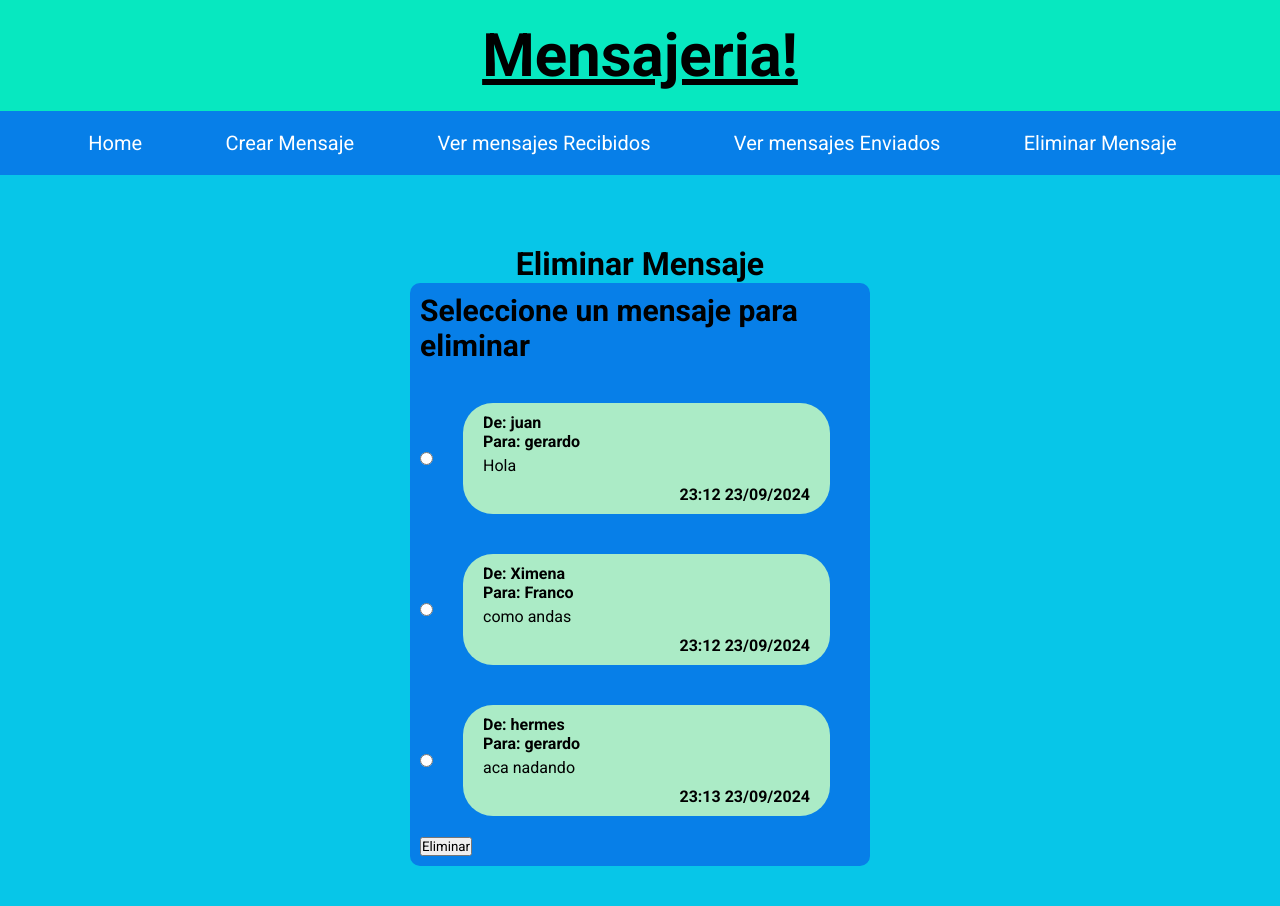
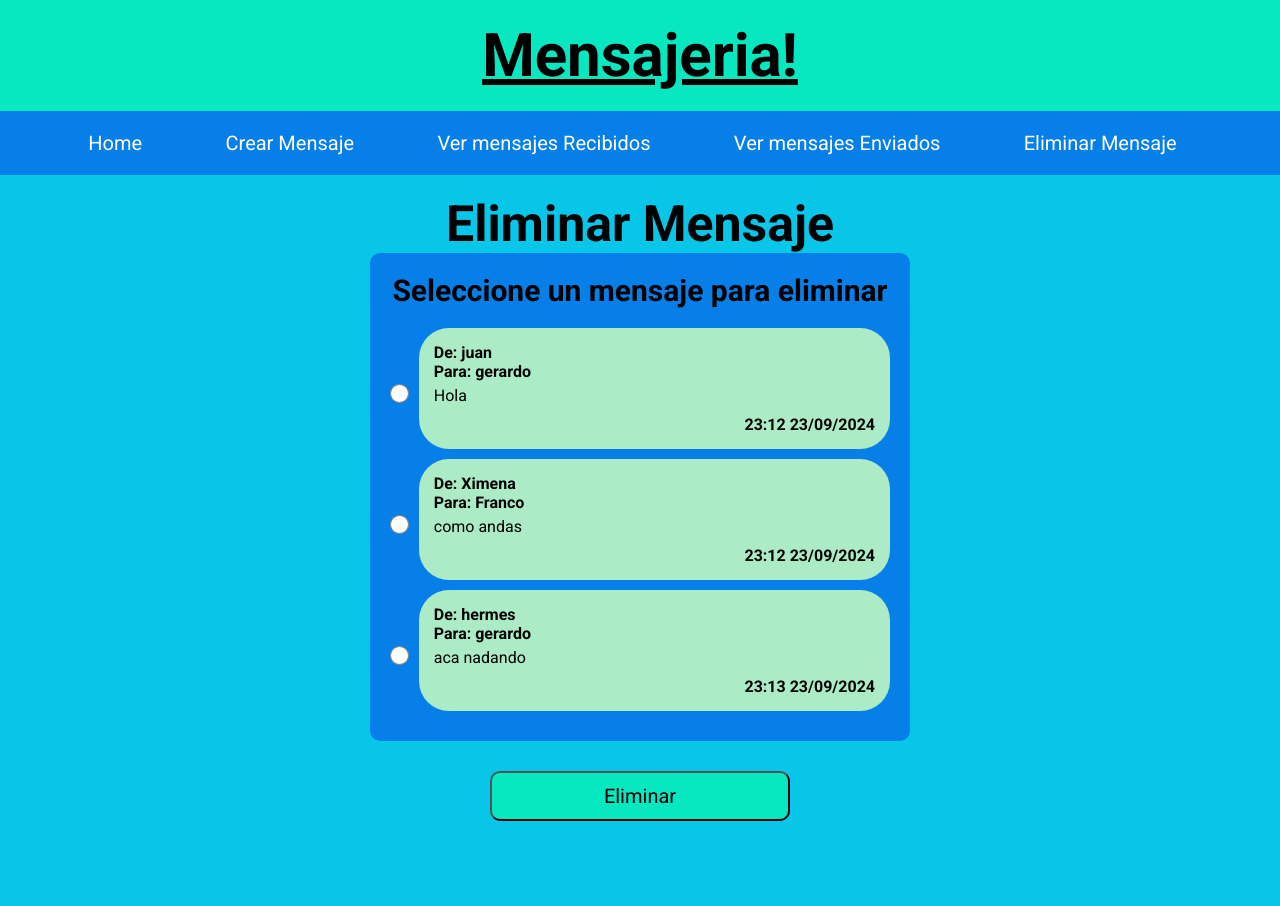
Before and after one commit to francoAgustin2023/ejemploVistaClasesDjango, a Django app: page /aplicacion/eliminarMensaje in a window 1280 px wide. After the commit the page ends 821 px from the top, so only its background shows below. Run offline with Django 4.2, Linux system fonts and the light colour scheme; data comes from the database, SQL or seed files in the repository; both versions use the stored data as it was after the commit.

Commit message:
Se termina el eliminar mensaje

```diff
--- a/miAplicacion/static/css/estilos.css
+++ b/miAplicacion/static/css/estilos.css
@@ -62,12 +62,6 @@ body{
     flex-direction: column;
 }
 
-.formulario h1{
-    font-size: 50px;
-    font-weight: bold;
-    text-align: center;
-}
-
 .formulario *{
     margin-bottom: 10px;
     width: 500px;
@@ -78,6 +72,12 @@ body{
 
 .formulario *:placeholder-shown{
     padding: 10px;
+}
+
+.formulario h1{
+    font-size: 50px;
+    font-weight: bold;
+    text-align: center;
 }
 
 .formulario textarea{
@@ -109,7 +109,6 @@ body{
     justify-content: center;
     flex-direction: column;
     width: 500px;
-    padding: 20px;
 }
 
 .listaMensajes h3{
@@ -128,11 +127,11 @@ body{
 .mensaje{
     display: flex;
     flex-direction: column;
-    margin: 20px 30px;
-    padding: 10px 20px;
+    padding: 15px;
     background-color: #abebc6;
     border-radius: 30px;
     width: 100%;
+    margin-bottom: 10px;
 }
 
 .mensaje .nombre{
@@ -151,3 +150,62 @@ body{
     margin-top: 10px;
     font-weight: bold;
 }
+
+.eliminarMensaje{
+    display: flex;
+    align-items: center;
+    justify-content: center;
+    flex-direction: column;
+}
+
+.eliminarMensaje h1{
+    font-size: 50px;
+    font-weight: bold;
+    text-align: center;
+}
+
+.eliminarMensaje .cuadro{
+    background-color: #077FE8;
+    padding: 20px;
+    border-radius: 10px;
+    display: flex;
+    align-items: center;
+    justify-content: center;
+}
+
+.eliminarMensaje .cuadro h3{
+    margin-bottom: 20px;
+    font-size: 30px;
+}
+
+.eliminarMensaje .cuadro ul{
+    width: 100%;
+}
+
+.eliminarMensaje .boton{
+    margin-top: 30px;
+    height: 50px;
+    width: 300px;
+    border-radius: 10px;
+    background-color: #07E8C0;
+    font-size: 20px;
+}
+
+.eliminarMensaje .boton:hover{
+    background-color: #077FE8;
+    color: white;
+}
+
+.radioConMensaje{
+    display: flex;
+    min-width: 500px
+}
+
+.radioConMensaje input{
+    width: 20px;
+    margin-right: 10px;
+}
+
+.radioConMensaje mensaje{
+    width: 100%;
+}
--- a/miAplicacion/templates/eliminarMensaje.html
+++ b/miAplicacion/templates/eliminarMensaje.html
@@ -1,20 +1,14 @@
 {% extends 'base.html' %}
 {% block title %}Eliminar Mensaje{% endblock %}
 {% block content%}
-    <!--<form class="formulario" method="post">
+    <form method="post" class="eliminarMensaje">
         {% csrf_token %}
         <h1>Eliminar Mensaje</h1>
-        <input type="number"  min="0" step="1" name="id" style="width: 300px" placeholder="ID Mensaje...">
-        <button type="submit">Eliminar</button>
-    </form>
-    -->
-    <form class="listaMensajes" method="post">
-        {% csrf_token %}
-        <h1>Eliminar Mensaje</h1>
+        <div class="eliminarMensaje cuadro">
+            <h3>Seleccione un mensaje para eliminar</h3>
             <ul>
-            <h3>Seleccione un mensaje para eliminar</h3>
                 {% for mensaje in mensajes %}
-                <div class="inputConMensaje" style="display: flex; width: 100%; overflow: visible;">
+                    <div class="radioConMensaje">
                         <input type="radio" name="id" value="{{ mensaje.id }}">
                         <li class="mensaje">
                             <div class="nombre">
@@ -30,7 +24,8 @@
                         </li>
                     </div>
                 {% endfor %}
-            <button type="submit">Eliminar</button>
             </ul>
+        </div>
+        <button class="eliminarMensaje boton" type="submit">Eliminar</button>
     </form>
 {% endblock %}
```
Also changed, not shown: db.sqlite3. Lines whose indentation alone changed are shown as unchanged.
